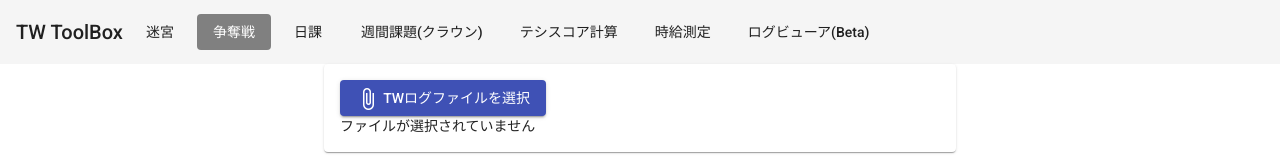
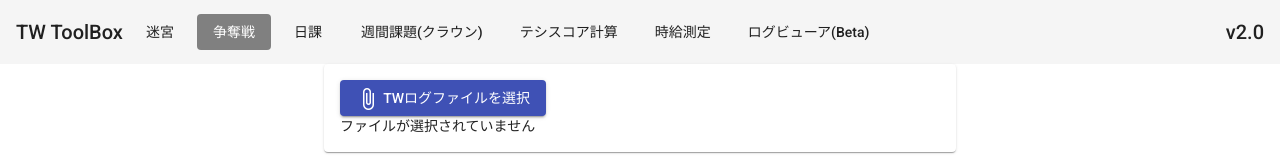
Before and after one commit to omatztw/mq-checker, an Angular app: page /sdt in a window 1280 px wide. Shown: the top 160 px of the page. Built offline with nearby package versions, Linux system fonts and the light colour scheme; what ng-calendar-heatmap would draw is missing.

Commit message:
Add version

```diff
--- a/src/app/app.component.html
+++ b/src/app/app.component.html
@@ -13,6 +13,7 @@
   <a [routerLink]="['log']" mat-button routerLinkActive="selected"
     >ログビューア(Beta)</a
   >
+  <span class="right fm">v{{ version }}</span>
 </mat-toolbar>
 <div class="component">
   <router-outlet></router-outlet>
--- a/src/app/app.component.scss
+++ b/src/app/app.component.scss
@@ -10,3 +10,7 @@
 .component {
   min-height: 100%;
 }
+
+.right {
+  margin-left: auto;
+}
--- a/src/app/app.component.ts
+++ b/src/app/app.component.ts
@@ -3,8 +3,9 @@ import { Component } from '@angular/core';
 @Component({
   selector: 'app-root',
   templateUrl: './app.component.html',
-  styleUrls: ['./app.component.scss']
+  styleUrls: ['./app.component.scss'],
 })
 export class AppComponent {
   title = 'MqCount';
+  version = '2.0';
 }
```
